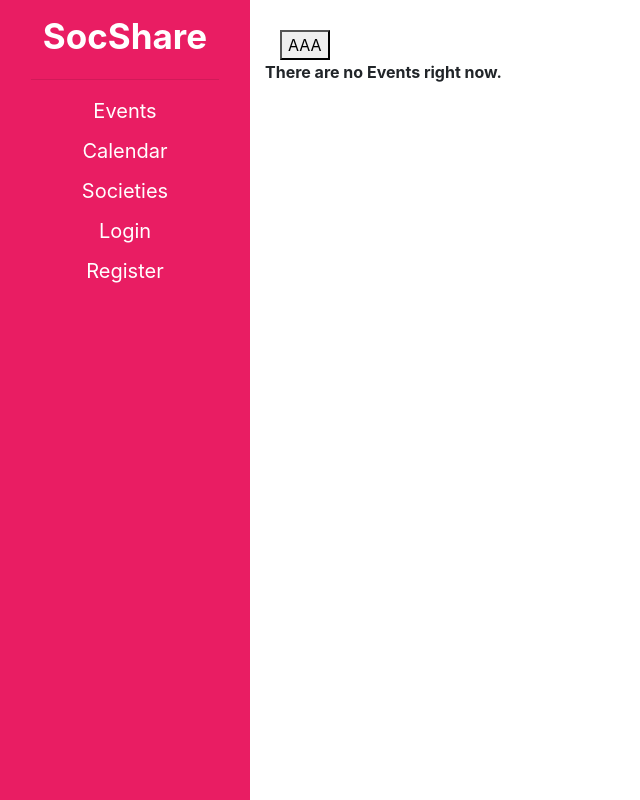
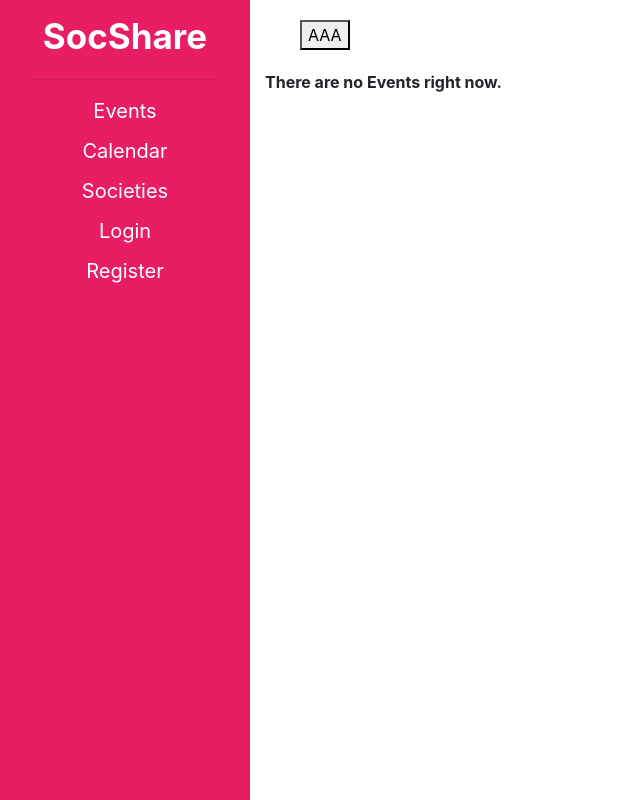
Before and after one commit to SocShare/SocShare, a Django app: template wad_project/templates/socshare/events.html in a window 1280 px wide. Shown: the whole page, without its empty margins (0-640 px from the left). Run offline with Django 3.2, Linux system fonts and the light colour scheme; the template is opened without the code that fills it, so the values that code supplies are empty; some libraries are stand-ins or nearby versions.

Commit message:
sidebar-2

```diff
--- a/wad_project/static/css/style.css
+++ b/wad_project/static/css/style.css
@@ -31,12 +31,16 @@
     font-size:35px;
 }
 
+.header {
+    padding: 20px;
+}
+
 .content {
     flex-grow: 1;
-    padding: 30px;
+    padding: 0 30px 30px 30px;
     display: flex;
     flex-direction: column;
-    overflow: scroll;
+    overflow-y: scroll;
 }
 
 .fullscreen {
--- a/wad_project/templates/socshare/base.html
+++ b/wad_project/templates/socshare/base.html
@@ -35,12 +35,13 @@
             </nav>
 
             <div class="content {% if fullscreen %}fullscreen{% endif %}">
-                <div>
+                {% if not fullscreen %}
+                <div class="header">
                     <button onclick="togglesideBar()">AAA</button>
                     <b>{{ title }}</b>
                 </div>
-                {% if not fullscreen %}
-                    <b>{{ title }}</b>
+                {% else %}
+                <!-- there should be floating toggle -->
                 {% endif %}
                 {% block container %}
                 {% endblock %}
```
